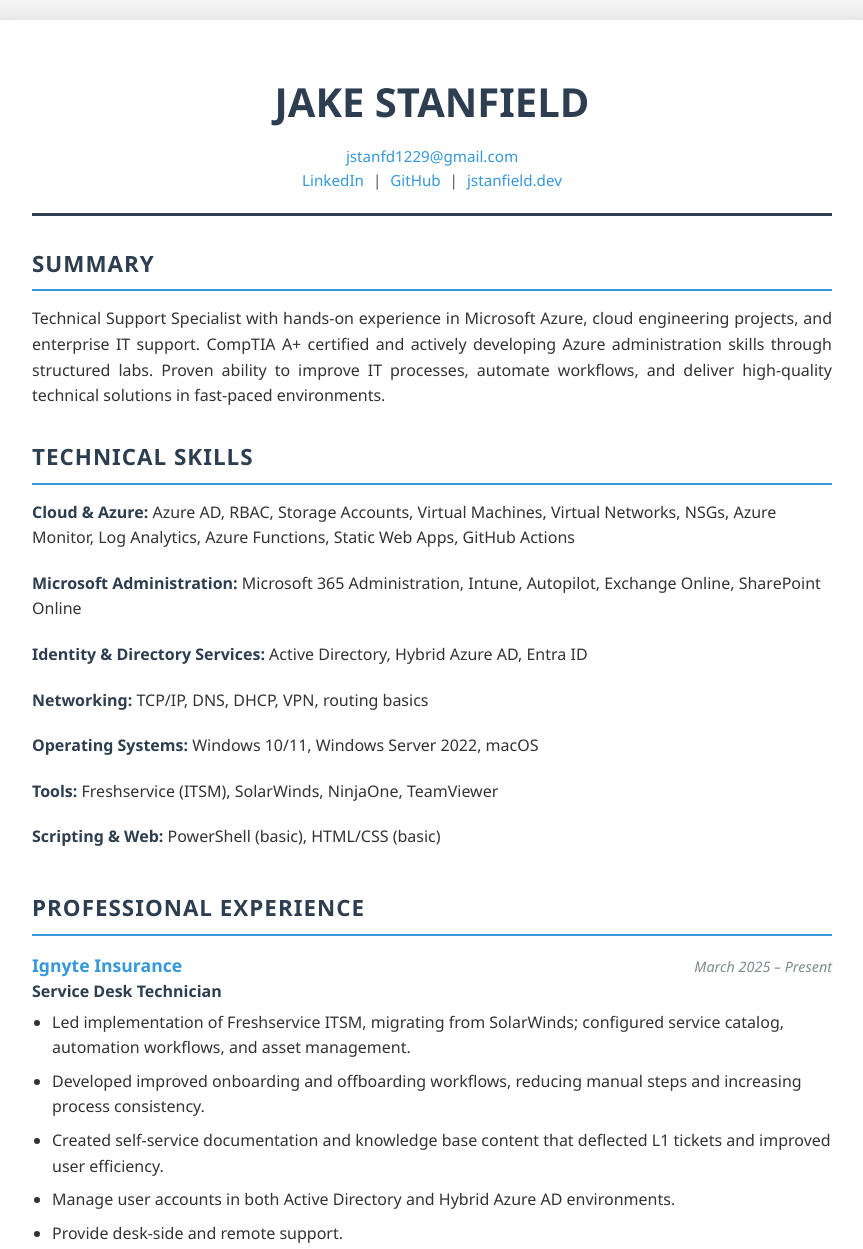
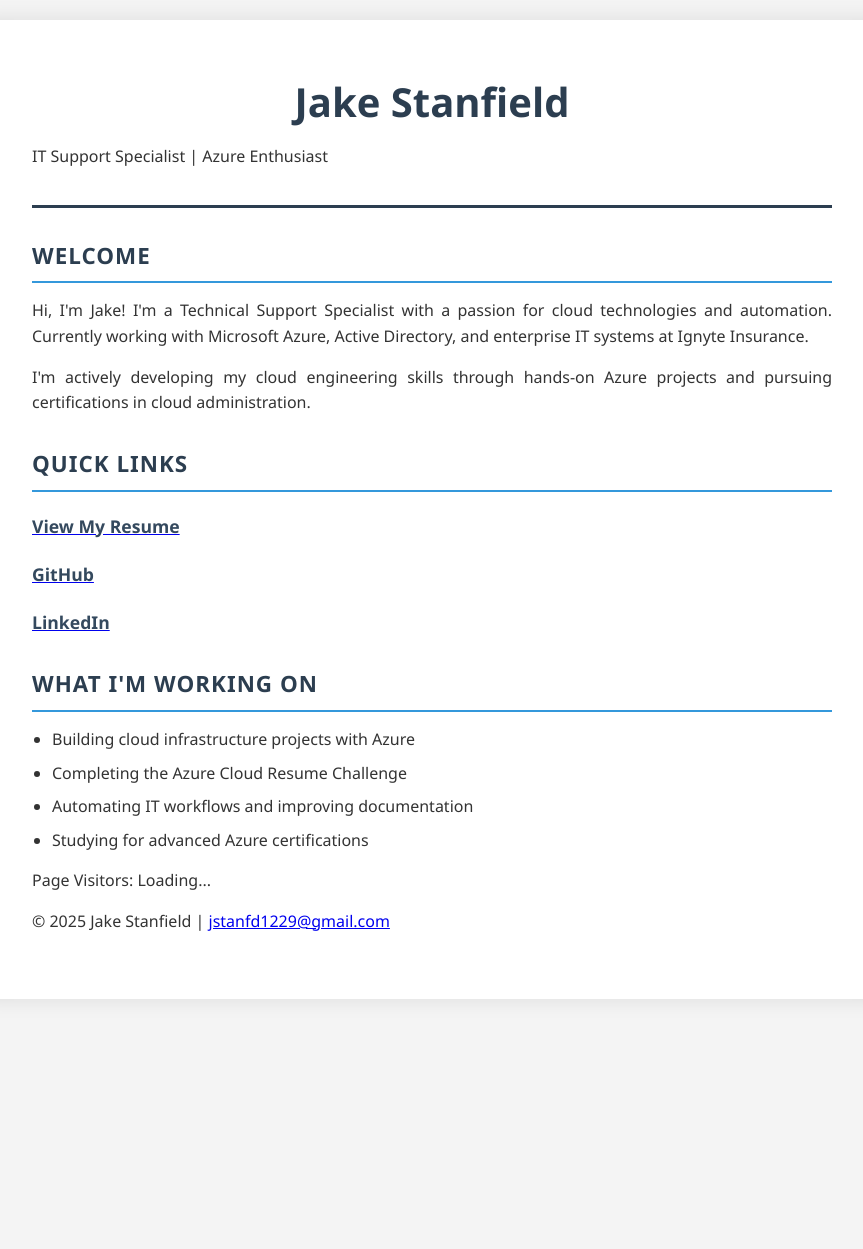
Before and after one commit to JakeStanfield/AzureLabs, a plain HTML site: page index.html in a window 1280 px wide. Shown: the top 1249 px of the page, without its empty margins (208-1071 px from the left). After the commit the page ends 1019 px from the top, so only its background shows below. Drawn offline with Linux system fonts and the light colour scheme.

Commit message:
Reformatted to add in a main page which links to the resume and will eventually have visitor counter

```diff
--- a/index.html
+++ b/index.html
@@ -3,182 +3,69 @@
   <head>
     <meta charset="UTF-8" />
     <meta name="viewport" content="width=device-width, initial-scale=1.0" />
-    <title>Jake Stanfield - Resume</title>
+    <title>Jake Stanfield | Cloud & IT Professional</title>
     <link rel="stylesheet" href="style.css" />
   </head>
   <body>
     <div class="container">
-      <header>
-        <h1>JAKE STANFIELD</h1>
-        <div class="contact-info">
-          <a href="mailto:jstanfd1229@gmail.com">jstanfd1229@gmail.com</a><br />
-          <a
-            href="https://www.linkedin.com/in/jake-stanfield-227a40313/"
-            target="_blank"
-            >LinkedIn</a
-          >
-          |
-          <a href="https://github.com/JakeStanfield" target="_blank">GitHub</a>
-          |
-          <a href="https://jstanfield.dev" target="_blank">jstanfield.dev</a>
-        </div>
+      <header class="hero">
+        <h1>Jake Stanfield</h1>
+        <p class="tagline">IT Support Specialist | Azure Enthusiast</p>
       </header>
 
-      <section>
-        <h2>Summary</h2>
+      <section class="intro">
+        <h2>Welcome</h2>
         <p>
-          Technical Support Specialist with hands-on experience in Microsoft
-          Azure, cloud engineering projects, and enterprise IT support. CompTIA
-          A+ certified and actively developing Azure administration skills
-          through structured labs. Proven ability to improve IT processes,
-          automate workflows, and deliver high-quality technical solutions in
-          fast-paced environments.
+          Hi, I'm Jake! I'm a Technical Support Specialist with a passion for
+          cloud technologies and automation. Currently working with Microsoft
+          Azure, Active Directory, and enterprise IT systems at Ignyte
+          Insurance.
+        </p>
+        <p>
+          I'm actively developing my cloud engineering skills through hands-on
+          Azure projects and pursuing certifications in cloud administration.
         </p>
       </section>
 
-      <section>
-        <h2>Technical Skills</h2>
-        <div class="skills-grid">
-          <div class="skill-category">
-            <strong>Cloud & Azure:</strong> Azure AD, RBAC, Storage Accounts,
-            Virtual Machines, Virtual Networks, NSGs, Azure Monitor, Log
-            Analytics, Azure Functions, Static Web Apps, GitHub Actions
-          </div>
-          <div class="skill-category">
-            <strong>Microsoft Administration:</strong> Microsoft 365
-            Administration, Intune, Autopilot, Exchange Online, SharePoint
-            Online
-          </div>
-          <div class="skill-category">
-            <strong>Identity & Directory Services:</strong> Active Directory,
-            Hybrid Azure AD, Entra ID
-          </div>
-          <div class="skill-category">
-            <strong>Networking:</strong> TCP/IP, DNS, DHCP, VPN, routing basics
-          </div>
-          <div class="skill-category">
-            <strong>Operating Systems:</strong> Windows 10/11, Windows Server
-            2022, macOS
-          </div>
-          <div class="skill-category">
-            <strong>Tools:</strong> Freshservice (ITSM), SolarWinds, NinjaOne,
-            TeamViewer
-          </div>
-          <div class="skill-category">
-            <strong>Scripting & Web:</strong> PowerShell (basic), HTML/CSS
-            (basic)
-          </div>
+      <section class="quick-links">
+        <h2>Quick Links</h2>
+        <div class="link-grid">
+          <a href="resume.html" class="link-card">
+            <h3>View My Resume</h3>
+          </a>
+          <a href="https://github.com" target="_blank" class="link-card">
+            <h3>GitHub</h3>
+          </a>
+          <a href="https://linkedin.com" target="_blank" class="link-card">
+            <h3>LinkedIn</h3>
+          </a>
         </div>
       </section>
 
-      <section>
-        <h2>Professional Experience</h2>
-
-        <div class="job-header">
-          <div>
-            <div class="company">Ignyte Insurance</div>
-            <div class="job-title">Service Desk Technician</div>
-          </div>
-          <div class="job-date">March 2025 – Present</div>
-        </div>
+      <section class="current-focus">
+        <h2>What I'm Working On</h2>
         <ul>
-          <li>
-            Led implementation of Freshservice ITSM, migrating from SolarWinds;
-            configured service catalog, automation workflows, and asset
-            management.
-          </li>
-          <li>
-            Developed improved onboarding and offboarding workflows, reducing
-            manual steps and increasing process consistency.
-          </li>
-          <li>
-            Created self-service documentation and knowledge base content that
-            deflected L1 tickets and improved user efficiency.
-          </li>
-          <li>
-            Manage user accounts in both Active Directory and Hybrid Azure AD
-            environments.
-          </li>
-          <li>Provide desk-side and remote support.</li>
-          <li>
-            Support Microsoft 365 tools and services including Intune, Exchange
-            Online, and Office applications.
-          </li>
-          <li>
-            Configure and troubleshoot networking equipment for new office
-            deployments.
-          </li>
-          <li>
-            Maintain and track IT assets throughout their lifecycle and improve
-            technical documentation across the team.
-          </li>
-        </ul>
-
-        <div class="job-header">
-          <div>
-            <div class="company">Taqueria Amor</div>
-            <div class="job-title">Server/Bartender</div>
-          </div>
-          <div class="job-date">March 2021 – Present</div>
-        </div>
-        <ul>
-          <li>
-            Resolved POS (Toast) system issues during service to maintain smooth
-            operations.
-          </li>
-          <li>
-            Provided excellent customer service in fast paced restaurant
-            environment.
-          </li>
+          <li>Building cloud infrastructure projects with Azure</li>
+          <li>Completing the Azure Cloud Resume Challenge</li>
+          <li>Automating IT workflows and improving documentation</li>
+          <li>Studying for advanced Azure certifications</li>
         </ul>
       </section>
 
-      <section>
-        <h2>Cloud Projects – Azure Administration & Engineering</h2>
-        <h3>
-          Microsoft Azure Hands-On Lab Experience (AZ-104, Azure Home Lab)
-        </h3>
-        <ul>
-          <li>
-            Completed end-to-end Azure administration labs following the AZ-104
-            Microsoft Learning curriculum, covering identities, governance,
-            RBAC, resource groups, subscriptions, and monitoring.
-          </li>
-          <li>
-            Deployed and managed Azure resources including Virtual Machines,
-            Storage Accounts, Virtual Networks, NSGs, and Azure Monitor
-            configurations.
-          </li>
-          <li>
-            Built the Cloud Resume Challenge using Azure services:
-            <ul>
-              <li>Hosted a static website via Azure Static Web Apps</li>
-              <li>Implemented a serverless API with Azure Functions</li>
-              <li>Stored visitor analytics in Cosmos DB</li>
-              <li>Automated deployments using GitHub Actions CI/CD</li>
-            </ul>
-          </li>
-          <li>
-            Maintained a personal Azure home lab for continuous learning in VM
-            provisioning, identity management, storage, networks, and IAM best
-            practices.
-          </li>
-          <li>
-            Applied Infrastructure-as-Code concepts and version-controlled
-            deployments for consistent cloud resource management.
-          </li>
-        </ul>
+      <section class="visitor-counter">
+        <p class="counter-text">
+          Page Visitors: <span id="visitor-count">Loading...</span>
+        </p>
       </section>
 
-      <section>
-        <h2>Certifications & Education</h2>
-        <ul class="cert-list">
-          <li>CompTIA A+</li>
-          <li>CompTIA Network+</li>
-          <li>Microsoft Az-104</li>
-          <li>Downingtown West High School — Diploma, 2018</li>
-        </ul>
-      </section>
+      <footer>
+        <p>
+          © 2025 Jake Stanfield |
+          <a href="mailto:jstanfd1229@gmail.com">jstanfd1229@gmail.com</a>
+        </p>
+      </footer>
     </div>
+
+    <script src="script.js"></script>
   </body>
 </html>
```
Also changed, not shown: VisitorCounter.js (added, +39 -0 lines), resume.html (added, +184 -0 lines).
